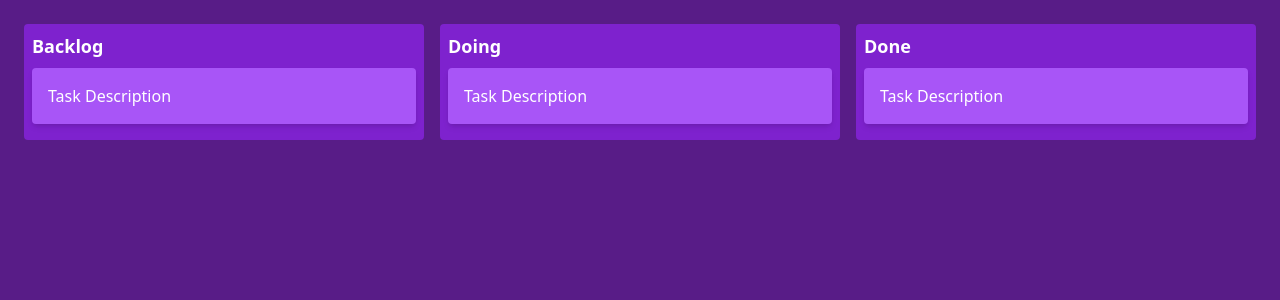
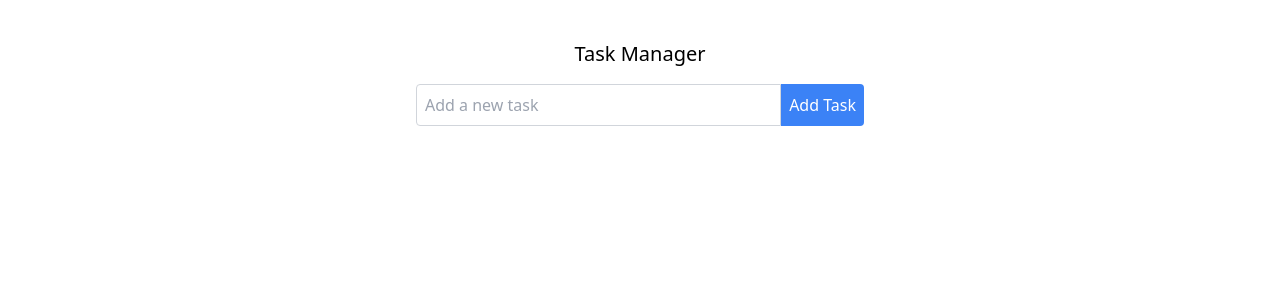
Before and after one commit to ojuan19/sample-backend, a React (Vite) app: page / in a window 1280 px wide. Shown: the top 300 px of the page. Built offline with nearby package versions, Linux system fonts and the light colour scheme.

Commit message:
Reset repo and add my new files

```diff
--- a/src/App.tsx
+++ b/src/App.tsx
@@ -1,13 +1,36 @@
-import React from 'react';
-import Board from './Board';
-import useDarkMode from './useDarkMode';
+import React, { useState } from 'react';
+import TaskList from './components/TaskList';
+import TaskInput from './components/TaskInput';
+
+interface Task {
+  id: number;
+  title: string;
+  completed: boolean;
+}
 
 function App() {
-  useDarkMode();
+  const [tasks, setTasks] = useState<Task[]>([]);
+
+  const addTask = (taskTitle: string) => {
+    const newTask = {
+      id: tasks.length + 1,
+      title: taskTitle,
+      completed: false
+    };
+    setTasks([...tasks, newTask]);
+  };
+
+  const toggleComplete = (taskId: number) => {
+    setTasks(tasks.map(task =>
+      task.id === taskId ? { ...task, completed: !task.completed } : task
+    ));
+  };
 
   return (
-    <div className="App">
-      <Board />
+    <div className="max-w-md mx-auto mt-10">
+      <h1 className="text-xl mb-4 text-center">Task Manager</h1>
+      <TaskInput onAddTask={addTask} />
+      <TaskList tasks={tasks} onToggleComplete={toggleComplete} />
     </div>
   );
 }
--- a/src/Board.tsx
+++ /dev/null
@@ -1,14 +0,0 @@
-import React from 'react';
-import Column from './Column';
-
-const Board = () => {
-  return (
-    <div className="flex justify-center items-start h-screen p-4 bg-purple-900 text-white">
-      <Column title="Backlog" />
-      <Column title="Doing" />
-      <Column title="Done" />
-    </div>
-  );
-};
-
-export default Board;
--- a/src/Column.tsx
+++ /dev/null
@@ -1,13 +0,0 @@
-import React from 'react';
-import TaskCard from './TaskCard';
-
-const Column = ({ title }: { title: string }) => {
-  return (
-    <div className="bg-purple-700 m-2 p-2 rounded w-1/3">
-      <h2 className="text-lg font-bold mb-2">{title}</h2>
-      <TaskCard />
-    </div>
-  );
-};
-
-export default Column;
--- a/src/TaskCard.tsx
+++ /dev/null
@@ -1,11 +0,0 @@
-import React from 'react';
-
-const TaskCard = () => {
-  return (
-    <div className="bg-purple-500 p-4 mb-2 rounded shadow-md cursor-pointer">
-      <p>Task Description</p>
-    </div>
-  );
-};
-
-export default TaskCard;
--- /dev/null
+++ b/src/components/TaskInput.tsx
@@ -0,0 +1,34 @@
+import React, { useState } from 'react';
+
+interface TaskInputProps {
+  onAddTask: (taskTitle: string) => void;
+}
+
+const TaskInput: React.FC<TaskInputProps> = ({ onAddTask }) => {
+  const [taskTitle, setTaskTitle] = useState('');
+
+  const handleSubmit = (e: React.FormEvent) => {
+    e.preventDefault();
+    if (taskTitle.trim()) {
+      onAddTask(taskTitle);
+      setTaskTitle('');
+    }
+  };
+
+  return (
+    <form onSubmit={handleSubmit} className="flex mb-4">
+      <input
+        type="text"
+        value={taskTitle}
+        onChange={(e) => setTaskTitle(e.target.value)}
+        placeholder="Add a new task"
+        className="flex-grow p-2 border rounded-l border-gray-300"
+      />
+      <button type="submit" className="bg-blue-500 text-white p-2 rounded-r">
+        Add Task
+      </button>
+    </form>
+  );
+};
+
+export default TaskInput;
--- /dev/null
+++ b/src/components/TaskList.tsx
@@ -0,0 +1,30 @@
+import React from 'react';
+
+interface Task {
+  id: number;
+  title: string;
+  completed: boolean;
+}
+
+interface TaskListProps {
+  tasks: Task[];
+  onToggleComplete: (taskId: number) => void;
+}
+
+const TaskList: React.FC<TaskListProps> = ({ tasks, onToggleComplete }) => {
+  return (
+    <ul className="list-none p-0">
+      {tasks.map(task => (
+        <li key={task.id} className="flex items-center justify-between p-2 border-b border-gray-300">
+          <span className={task.completed ? "line-through" : ""}>{task.title}</span>
+          <button onClick={() => onToggleComplete(task.id)}
+                  className="text-xs bg-blue-500 text-white p-1 rounded">
+            {task.completed ? 'Undo' : 'Complete'}
+          </button>
+        </li>
+      ))}
+    </ul>
+  );
+};
+
+export default TaskList;
--- a/src/useDarkMode.ts
+++ /dev/null
@@ -1,9 +0,0 @@
-import { useEffect } from 'react';
-
-const useDarkMode = () => {
-  useEffect(() => {
-    document.documentElement.classList.add('dark');
-  }, []);
-};
-
-export default useDarkMode;
```
Also changed, not shown: src/kanban.css (deleted, +0 -18 lines).
